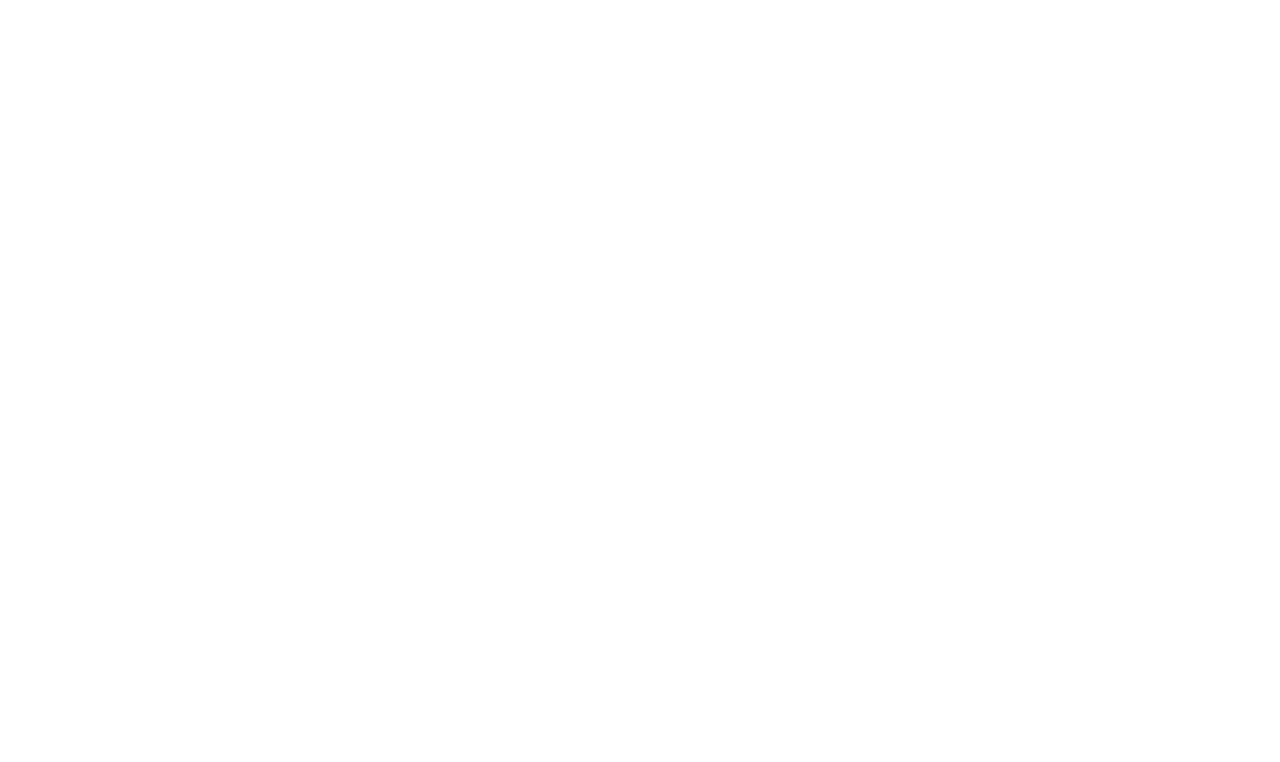
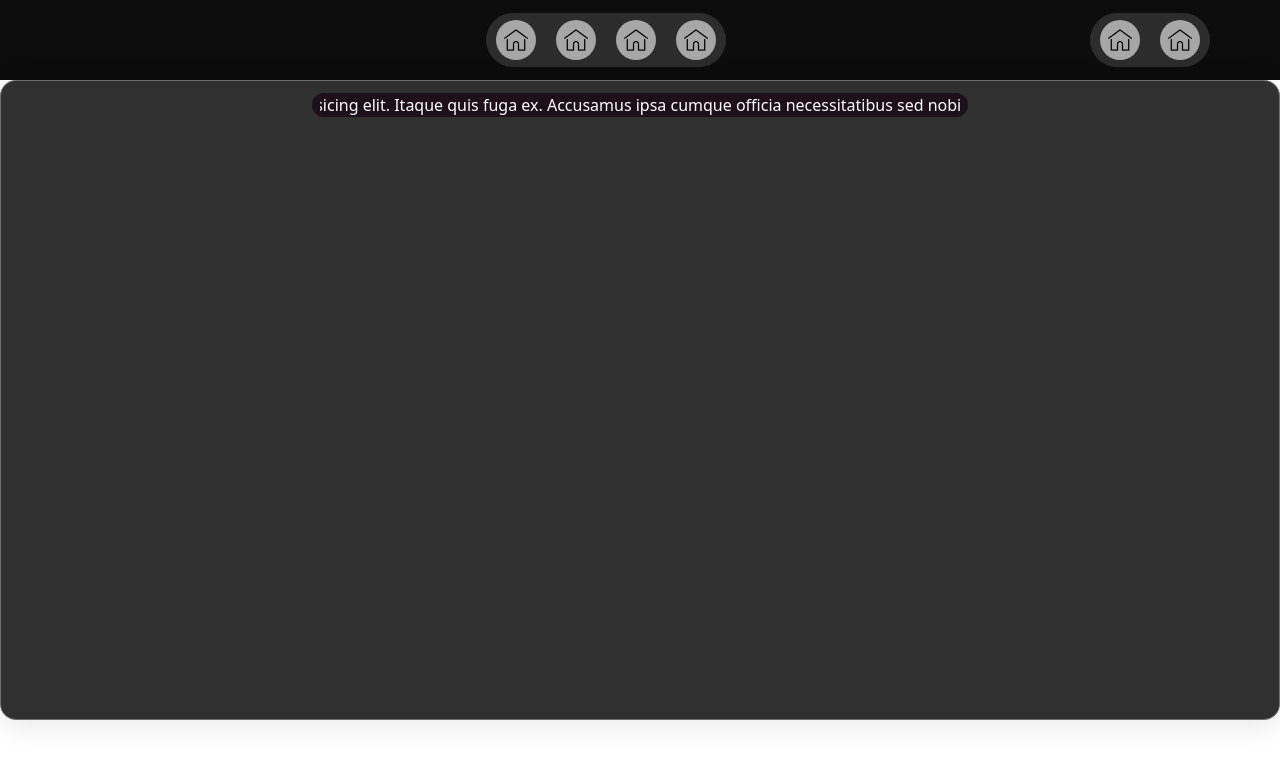
Before and after one commit to BoiledRice0704/Hackx, a React (Vite) app in the folder frontend/: page /home in a window 1280 px wide. Before the commit this address had no page. Shown: the top 762 px of the page. Built offline with nearby package versions, Linux system fonts and the light colour scheme; a small style sheet from the web is missing; a web font is replaced by a local one.

Commit message:
home page working

```diff
--- a/frontend/src/App.css
+++ b/frontend/src/App.css
@@ -8,3 +8,71 @@
     align-items: center;
     margin:7px 10px;
 }
+
+.container{
+    /* From https://css.glass */
+    background: rgba(12, 12, 12, 0.85);
+    border-radius: 16px;
+    height: 80vh;
+    /* width: 100vw; */
+    box-shadow: 0 4px 30px rgba(0, 0, 0, 0.1);
+    backdrop-filter: blur(5.8px);
+    -webkit-backdrop-filter: blur(5.8px);
+    border: 1px solid rgba(255, 255, 255, 0.3);
+}
+
+/* App.css */
+.carousel-container {
+    overflow: hidden;
+    position: relative;
+    width: 100%;
+    max-width: 41rem; /* Adjust as needed */
+    height: fit-content;
+    position: relative;
+  }
+
+  /* Blurred effect */
+  .carousel-container::before,
+  .carousel-container::after {
+    content: "";
+    position: absolute;
+    top: 0;
+    bottom: 0;
+    width: 100%; /* Adjusted width */
+    background: rgba(255, 255, 255, 0); /* Adjust as needed */
+    backdrop-filter: blur(10px); /* Adjust blur amount as needed */
+    z-index: -1; /* Set z-index to place behind the text content */
+  }
+
+  .carousel-container::before {
+    left: 0;
+  }
+
+  .carousel-container::after {
+    right: 0;
+  }
+
+  .text-carousel {
+    white-space: nowrap;
+    animation: text-carousel 10s linear infinite; /* Adjust animation duration as needed */
+    position: relative;
+    z-index: 2;
+    margin: 0; /* Reset margin */
+  }
+
+  .text {
+    display: inline-block;
+    padding-right: 20px; /* Adjust as needed to create space between texts */
+  }
+
+  /* Adjusted border radius for promo */
+  .promo {
+    border-radius: 15px; /* Rounded corners */
+    overflow: hidden; /* Ensure content doesn't overflow rounded corners */
+  }
+
+  /* Animation keyframes */
+  @keyframes text-carousel {
+    0% { transform: translateX(0); }
+    100% { transform: translateX(-100%); }
+  }
--- a/frontend/src/App.jsx
+++ b/frontend/src/App.jsx
@@ -15,7 +15,7 @@
         <Routes>
           <Route path="/d" element={<Home />} />
           <Route path="/" element={<Landing />} />
-          <Route path="/chat" element={<Chat/>} />
+          <Route path="/home" element={<Chat/>} />
           <Route path="/login" element={<AuthProvider><Login/></AuthProvider>} />
 
         </Routes>
--- a/frontend/src/components/Navbar.jsx
+++ b/frontend/src/components/Navbar.jsx
@@ -4,8 +4,8 @@
 
 const Navbar = () => {
   return (
-    <div className='bg-[#0C0C0C] h-20 flex justify-center items-center'>
-        <div className="middle flex h-fit items-center justify-center bg-[#2C2C2C] rounded-[61px]">
+    <div className='bg-[#0C0C0C] h-20 flex justify-around items-center'>
+        <div className="middle flex h-fit items-center justify-center bg-[#2C2C2C] rounded-[61px] ml-[19rem]">
             <div className="icons flex">
                 <a href="#" className='icon-container flex'><img src={homeIcon}></img></a>
                 <a href="#" className='icon-container flex'><img src={homeIcon}></img></a>
@@ -13,7 +13,7 @@
                 <a href="#" className='icon-container flex'><img src={homeIcon}></img></a>
             </div>
         </div>
-        <div className="middle flex h-fit items-center justify-center bg-[#2C2C2C] rounded-[61px]">
+        <div className="right flex h-fit items-center justify-center bg-[#2C2C2C] rounded-[61px] mr-[-7rem]">
             <div className="icons flex">
                 <a href="#" className='icon-container flex'><img src={homeIcon}></img></a>
                 <a href="#" className='icon-container flex'><img src={homeIcon}></img></a>
--- a/frontend/src/pages/Chat.jsx
+++ b/frontend/src/pages/Chat.jsx
@@ -1,12 +1,27 @@
-import React from 'react'
-import Navbar from '../components/Navbar'
+// Chat.js
+import React from "react";
+import Navbar from "../components/Navbar";
+import "../App.css";
 
 const Chat = () => {
   return (
     <div>
-      <Navbar/>
+      <Navbar />
+      <div className="container flex justify-center">
+        <div className="promo bg-[#1D101A] text-white w-[41rem] h-fit pl-2 pr-2 mt-3">
+          <div className="carousel-container">
+            <div className="text-carousel">
+              <div className="text">
+                Lorem ipsum dolor sit, amet consectetur adipisicing elit. Itaque
+                quis fuga ex. Accusamus ipsa cumque officia necessitatibus sed
+                nobis deserunt?
+              </div>
+            </div>
+          </div>
+        </div>
+      </div>
     </div>
-  )
-}
+  );
+};
 
-export default Chat
+export default Chat;
```
